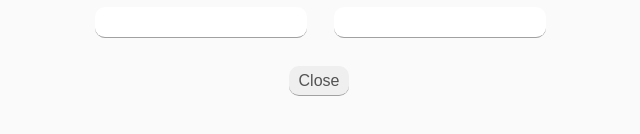
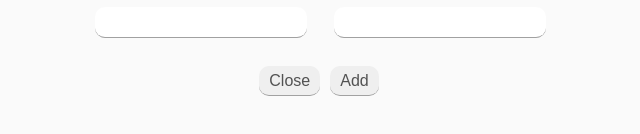
Before and after one commit to zmadineh/phone-cantact, a React (Create React App) app: page /Add/0 in a window 1280 px wide. Shown: the part 472-606 px from the top of the page, without its empty margins (321-961 px from the left). Built offline with nearby package versions, Linux system fonts and the light colour scheme.

Commit message:
Update FormTemplate.js

```diff
--- a/src/component/FormTemplate.js
+++ b/src/component/FormTemplate.js
@@ -89,7 +89,7 @@ const FormTemplate =  () => {
 
                     <div className='formBtn-container'>
                         <Link to={'/'}><button className={'btn'} type={'button'}>Close</button></Link>
-                        <button className={clsx('btn', (formStatus!=='Show') && 'd-none')} type={'submit'}>
+                        <button className={clsx('btn', (formStatus==='Show') && 'd-none')} type={'submit'}>
                             {formStatus === 'Add' ? 'Add' : 'Update'}
                         </button>
                     </div>
```
